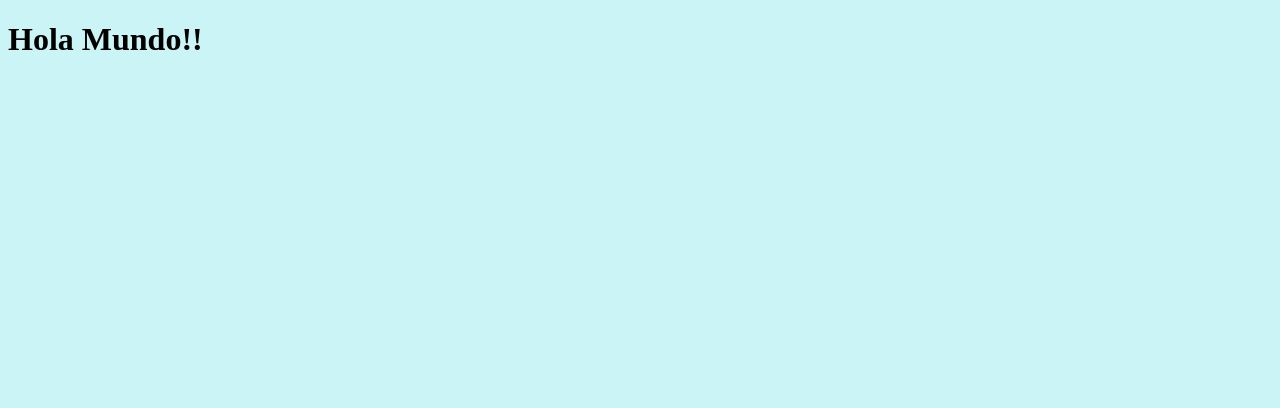
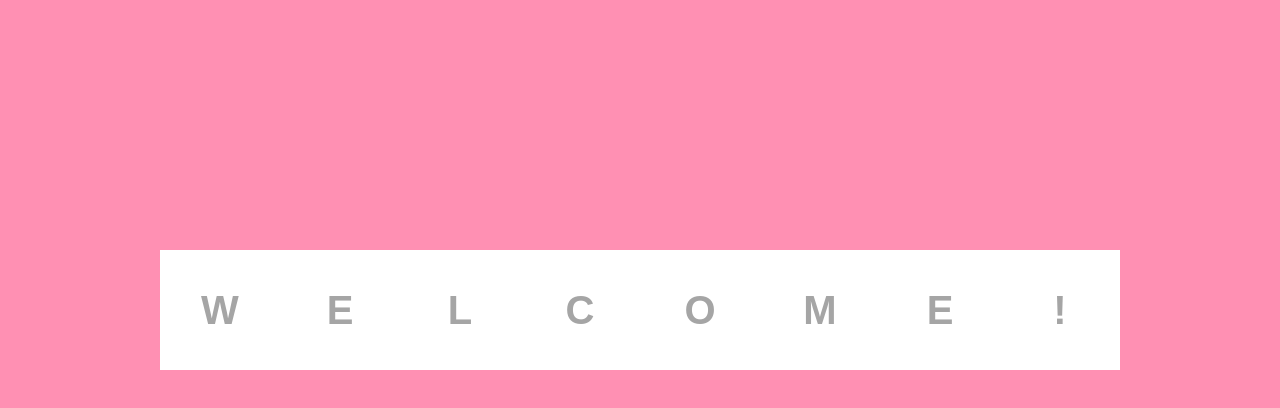
Before and after one commit to SonyHarv/Skewed-Text-Effect, a plain HTML site: page index.html in a window 1280 px wide. Drawn offline with Linux system fonts and the light colour scheme.

Commit message:
Estructura HTML y CSS

```diff
--- /dev/null
+++ b/css/body.css
@@ -0,0 +1,5 @@
+body {
+  background: var(--backgroundColor);
+  margin: 0;
+  text-align: center;
+}
--- a/css/index.css
+++ b/css/index.css
@@ -1,3 +1,11 @@
-body {
-  background: #cbf4f7;
+@import "./body.css";
+@import "./text-content.css";
+:root {
+  font-size: 16px;
+  --gris1: #b5b5b5;
+  --gris2: #a5a5a5;
+  --white: #fff;
+  --backgroundColor: #ff90b3;
+  --baseFontFamily: arial, Helvetica;
+  --textFont: bold 2.5rem/7.5rem var(--baseFontFamily);
 }
--- /dev/null
+++ b/css/text-content.css
@@ -0,0 +1,17 @@
+.textContent {
+  margin: auto;
+  margin-block-start: 15.625rem;
+  max-inline-size: 64rem;
+  text-align: center;
+  display: inline-block;
+}
+
+.textContent span {
+  display: block;
+  float: left;
+  background: var(--white);
+  font: var(--textFont);
+  color: var(--gris2);
+  inline-size: 7.5rem;
+  block-size: 7.5rem;
+}
--- a/index.html
+++ b/index.html
@@ -8,6 +8,15 @@
   <title>SkewText</title>
 </head>
 <body>
-  <h1>Hola Mundo!!</h1>
+  <div class="textContent">
+    <span>W</span>
+    <span>E</span>
+    <span>L</span>
+    <span>C</span>
+    <span>O</span>
+    <span>M</span>
+    <span>E</span>
+    <span>!</span>
+  </div>
 </body>
 </html>
```
